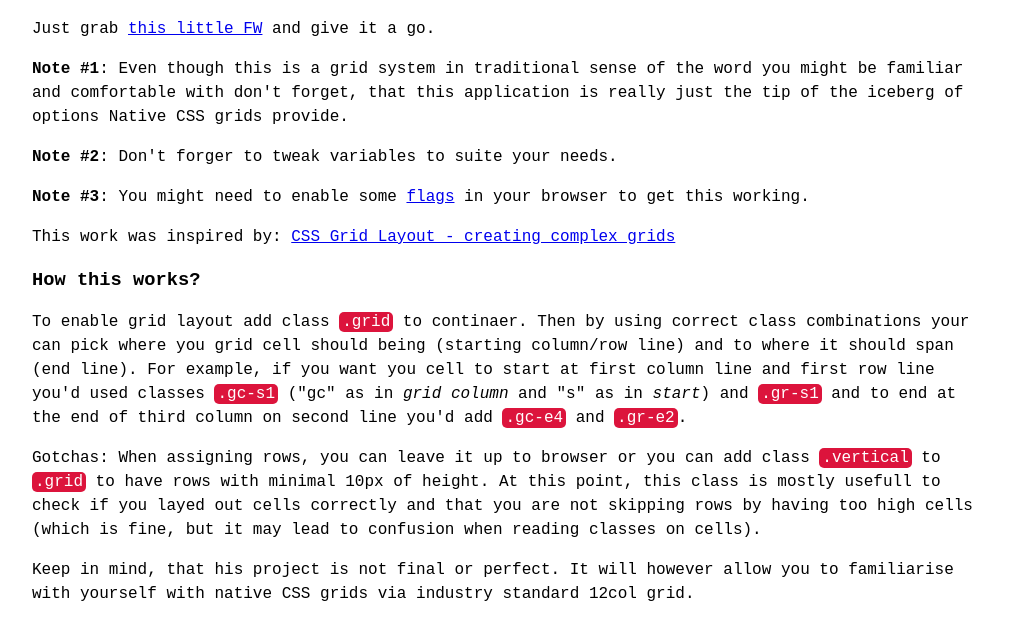
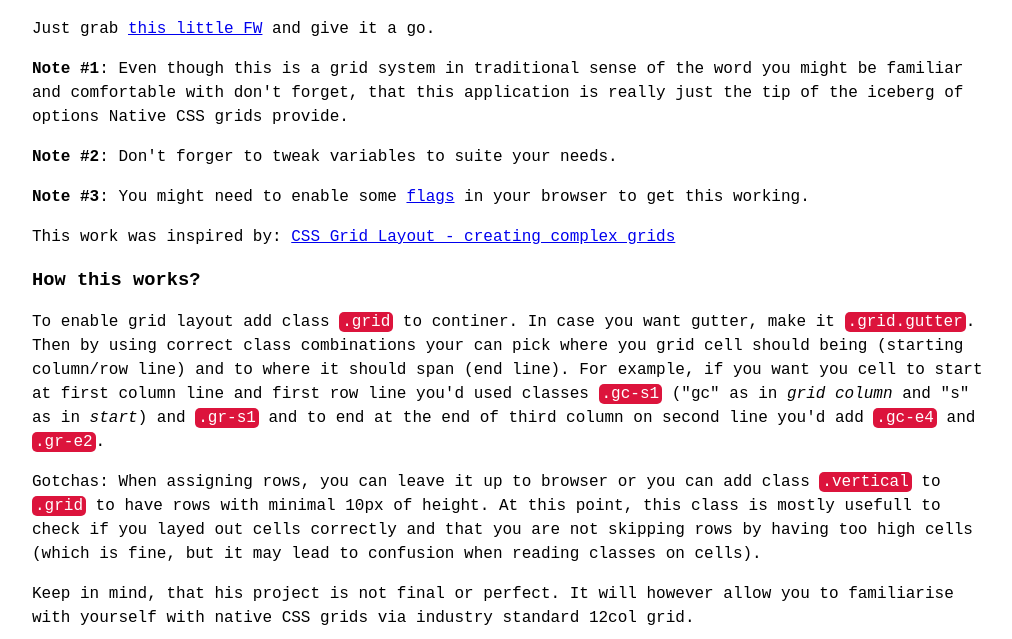
Before and after one commit to vlad-saling/Le-co-Grid, a website: page index.html in a window 1280 px wide. Shown: the part 102-741 px from the top of the page, without its empty margins (128-1140 px from the left). Drawn offline with Linux system fonts and the light colour scheme.

Commit message:
updating deescription

```diff
--- a/index.html
+++ b/index.html
@@ -70,7 +70,7 @@
 
         <h3>How this works?</h3>
 
-        <p>To enable grid layout add class <code>.grid</code> to continaer. Then by using correct class combinations your can pick where you grid cell should being (starting column/row line) and to where it should span (end line). For example, if you want you cell to start at first column line and first row line you'd used classes <code>.gc-s1</code> ("gc" as in <i>grid column</i> and "s" as in <i>start</i>) and <code>.gr-s1</code> and to end at the end of third column on second line you'd add <code>.gc-e4</code> and <code>.gr-e2</code>.</p>
+        <p>To enable grid layout add class <code>.grid</code> to continer. In case you want gutter, make it <code>.grid.gutter</code>. Then by using correct class combinations your can pick where you grid cell should being (starting column/row line) and to where it should span (end line). For example, if you want you cell to start at first column line and first row line you'd used classes <code>.gc-s1</code> ("gc" as in <i>grid column</i> and "s" as in <i>start</i>) and <code>.gr-s1</code> and to end at the end of third column on second line you'd add <code>.gc-e4</code> and <code>.gr-e2</code>.</p>
 
         <p>Gotchas: When assigning rows, you can leave it up to browser or you can add class <code>.vertical</code> to <code>.grid</code> to have rows with minimal 10px of height. At this point, this class is mostly usefull to check if you layed out cells correctly and that you are not skipping rows by having too high cells (which is fine, but it may lead to confusion when reading classes on cells).</p>
 
```
